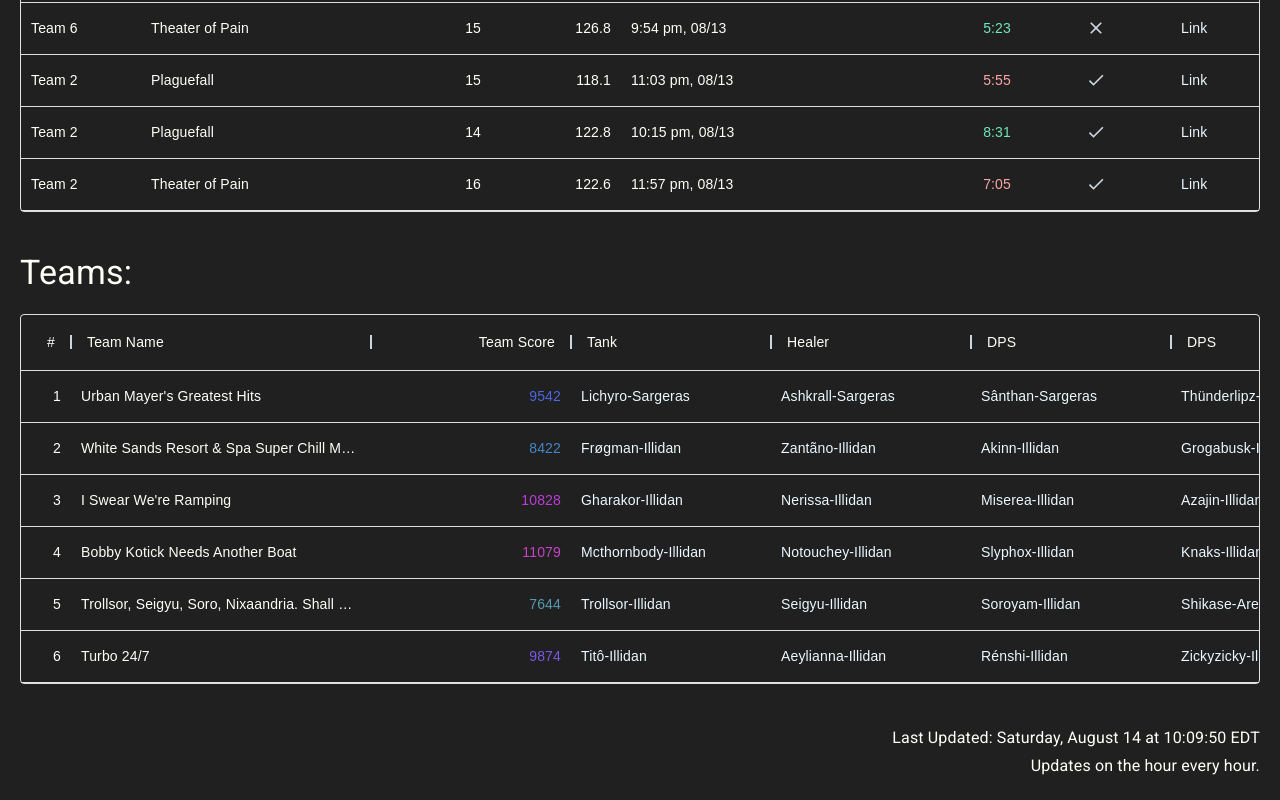
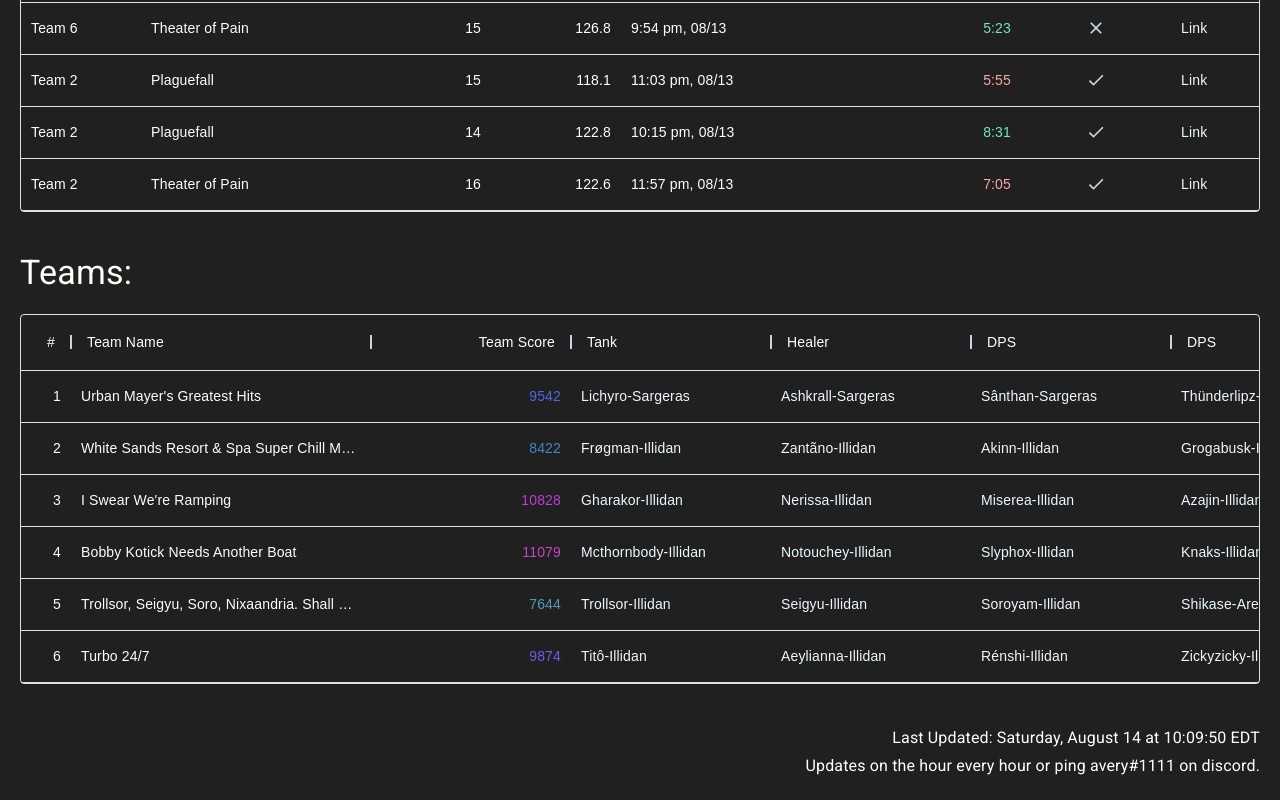
Before and after one commit to 4very/mplus_leaderboard, a Next.js app: page / in a window 1280 px wide. Shown: the part 968-1768 px from the top of the page. Built offline with nearby package versions, Linux system fonts and the light colour scheme.

Commit message:
Update index.tsx

```diff
--- a/src/pages/index.tsx
+++ b/src/pages/index.tsx
@@ -218,7 +218,7 @@ export default function ContentPage(props: PropsType) {
       </div>
       <Typography variant="subtitle1" align="right" style={{ padding: '20px' }}>
         Last Updated: {props.upDATE} <br />
-        Updates on the hour every hour.
+        Updates on the hour every hour or ping avery#1111 on discord.
       </Typography>
     </>
   );
```
